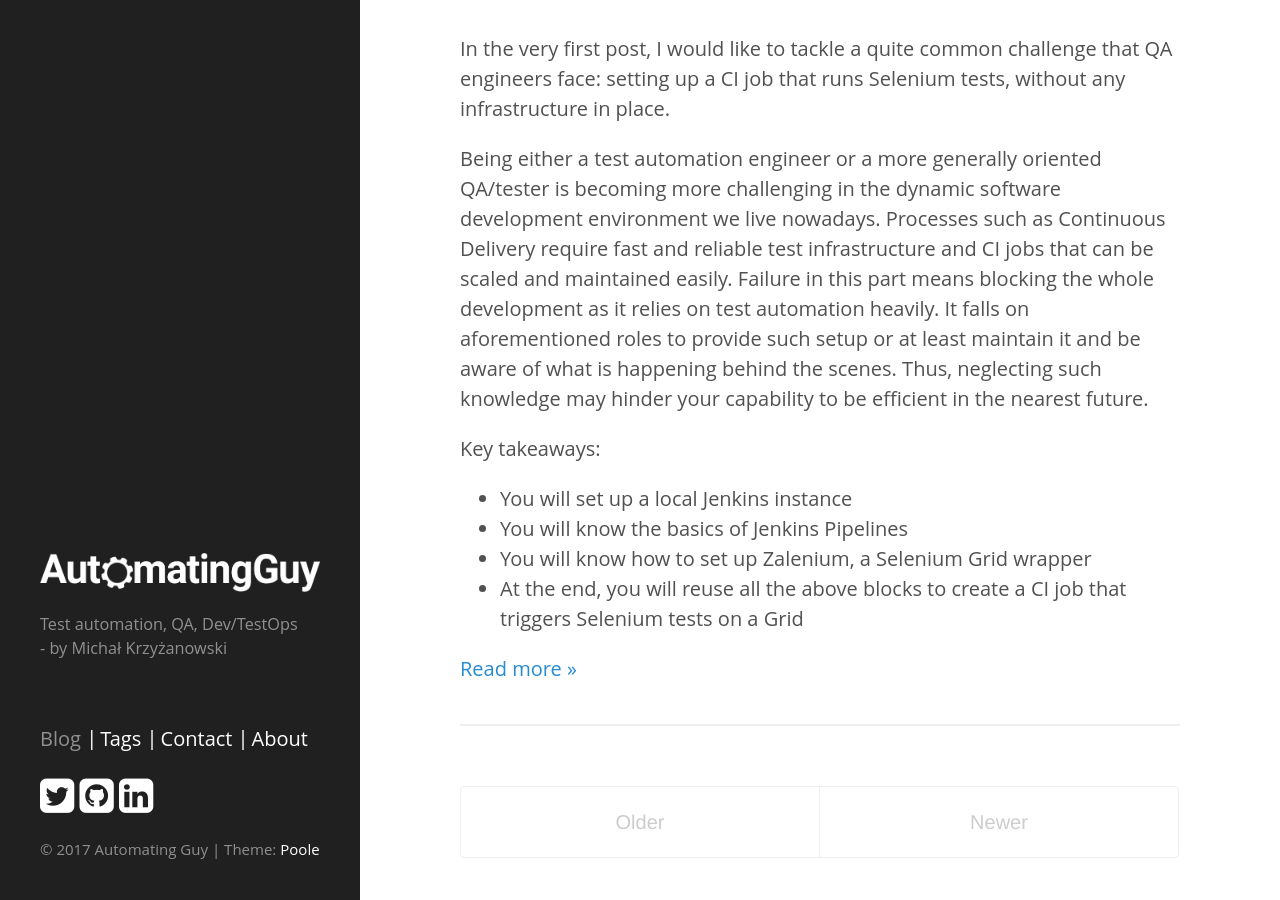
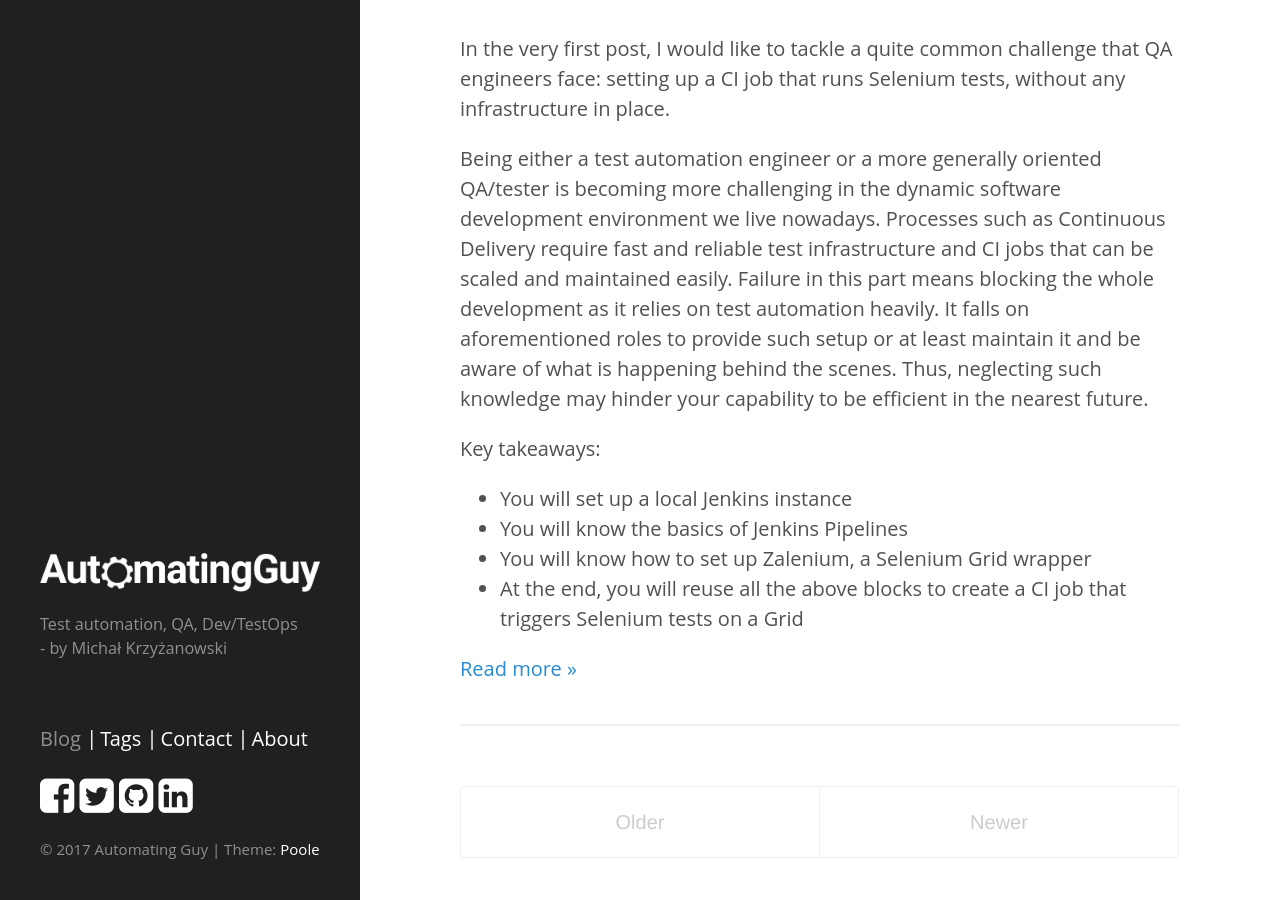
Before and after one commit to mkrzyzanowski/mkrzyzanowski.github.io, a Jekyll site: the page built from index.html, in a window 1280 px wide and 900 px high, scrolled down 518 px. Built offline with Jekyll 4.4.1, drawn with Linux system fonts in a browser that asks for light colours; the list of posts is cut into pages by our own code; comment, search, counter and statistics services are not loaded.

Commit message:
Facebook link and icon added

```diff
--- a/_config.yml
+++ b/_config.yml
@@ -23,6 +23,7 @@
 
 author:
   name:              Michał Krzyżanowski
+  facebook:          https://www.facebook.com/AutomatingGuy/
   twitter:           https://twitter.com/automatingguy
   github:            https://github.com/mkrzyzanowski
   linkedin:          https://www.linkedin.com/in/m-krzyzanowski
--- a/_includes/sidebar.html
+++ b/_includes/sidebar.html
@@ -12,6 +12,7 @@
       <a class="sidebar-nav-item{% if page.url == "/about/" %} active{% endif %}" href="{{ site.url }}/about/">About</a>
 
       <div class="sidebar-social">
+        <a class="sidebar-social-icon" href="{{ site.author.facebook }}" aria-label="Link to site's Facebook profile"><i class="fa fa-facebook-square fa-2x" aria-hidden="true"></i></a>
         <a class="sidebar-social-icon" href="{{ site.author.twitter }}" aria-label="Link to author's Twitter"><i class="fa fa-twitter-square fa-2x" aria-hidden="true"></i></a>
         <a class="sidebar-social-icon" href="{{ site.author.github }}" aria-label="Link to author's Github"><i class="fa fa-github-square fa-2x" aria-hidden="true"></i></a>
         <a class="sidebar-social-icon" href="{{ site.author.linkedin }}" aria-label="Link to author's LinkedIn"><i class="fa fa-linkedin-square fa-2x" aria-hidden="true"></i></a>
```
